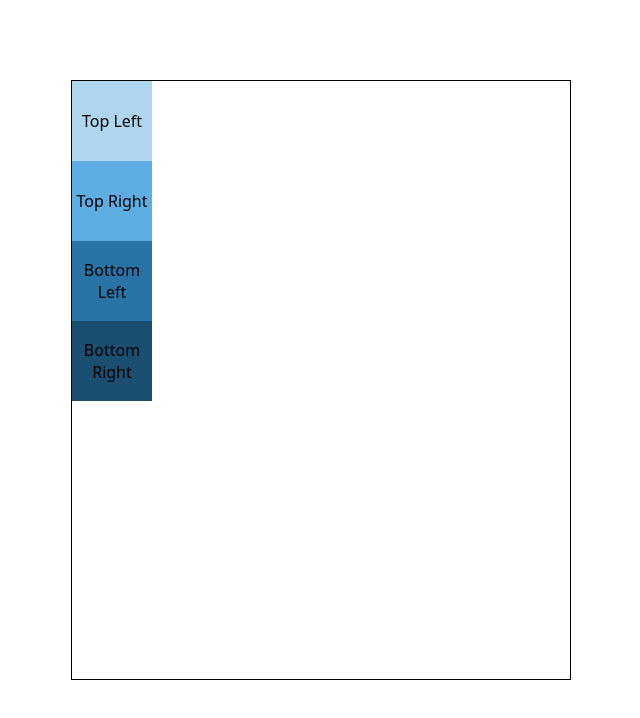
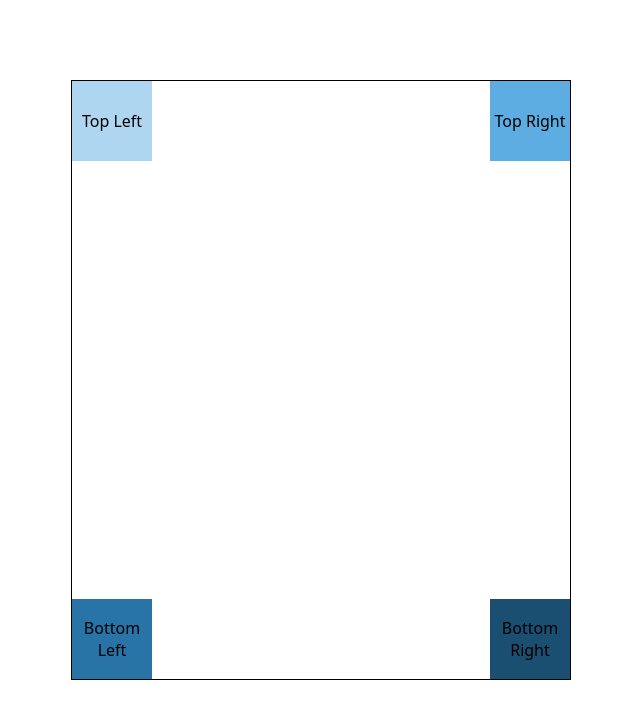
Before and after one commit to uxbyweng/web-challenges, a website: page css-positioning/css-positioning_absolute-position/index.html in a window 1280 px wide. Shown: the whole page, without its empty margins (319-959 px from the left). Drawn offline with Linux system fonts and the light colour scheme.

Commit message:
update box positioning styles

```diff
--- a/css-positioning/css-positioning_absolute-position/css/styles.css
+++ b/css-positioning/css-positioning_absolute-position/css/styles.css
@@ -37,16 +37,28 @@ main {
 
 .box--top-left {
   background-color: #aed6f1;
+  position: absolute;
+  top: 0;
+  left: 0;
 }
 
 .box--top-right {
   background-color: #5dade2;
+  position: absolute;
+  top: 0;
+  right: 0;
 }
 
 .box--bottom-left {
   background-color: #2874a6;
+  position: absolute;
+  bottom: 0;
+  left: 0;
 }
 
 .box--bottom-right {
   background-color: #1b4f72;
+  position: absolute;
+  bottom: 0;
+  right: 0;
 }
```
